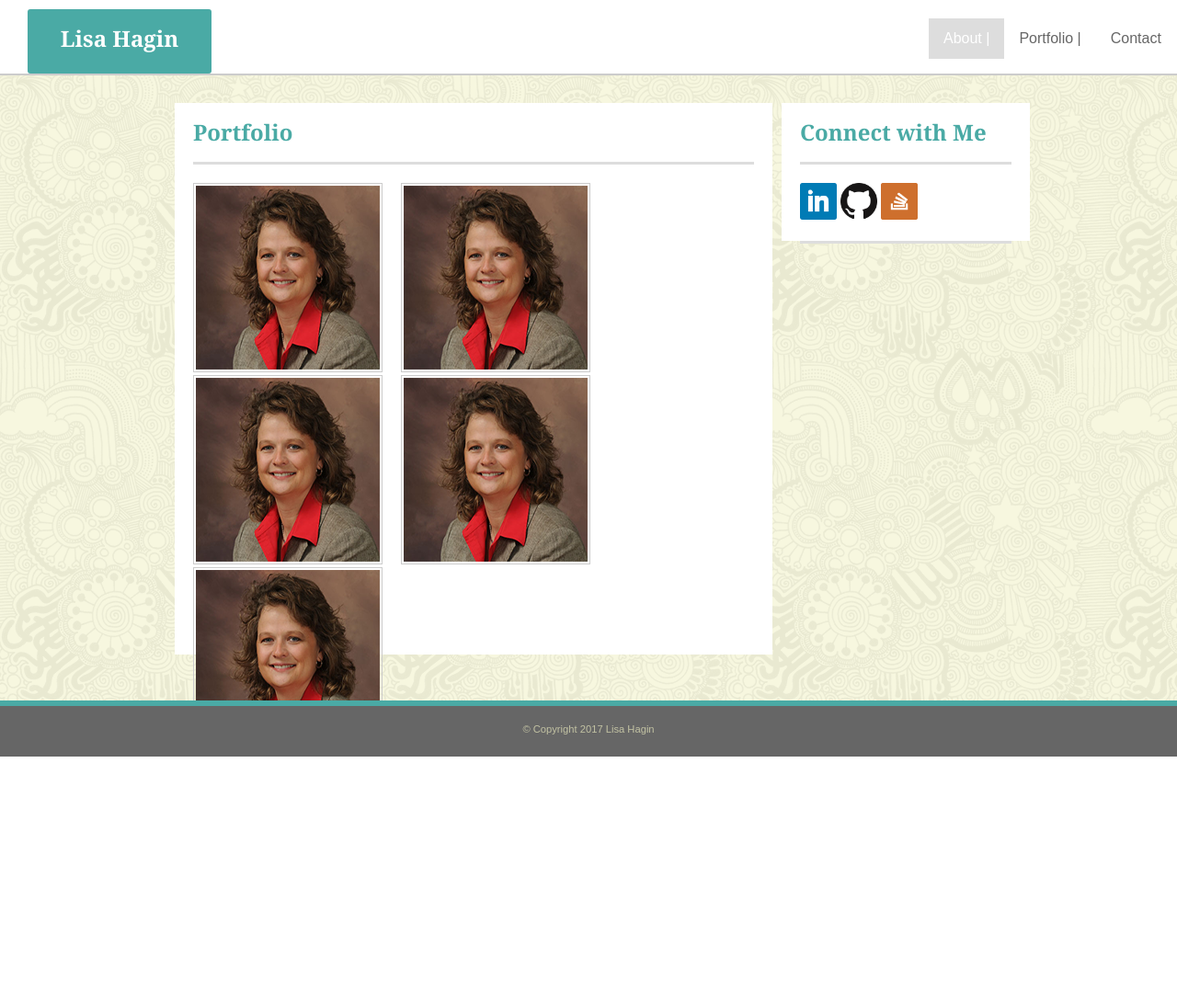
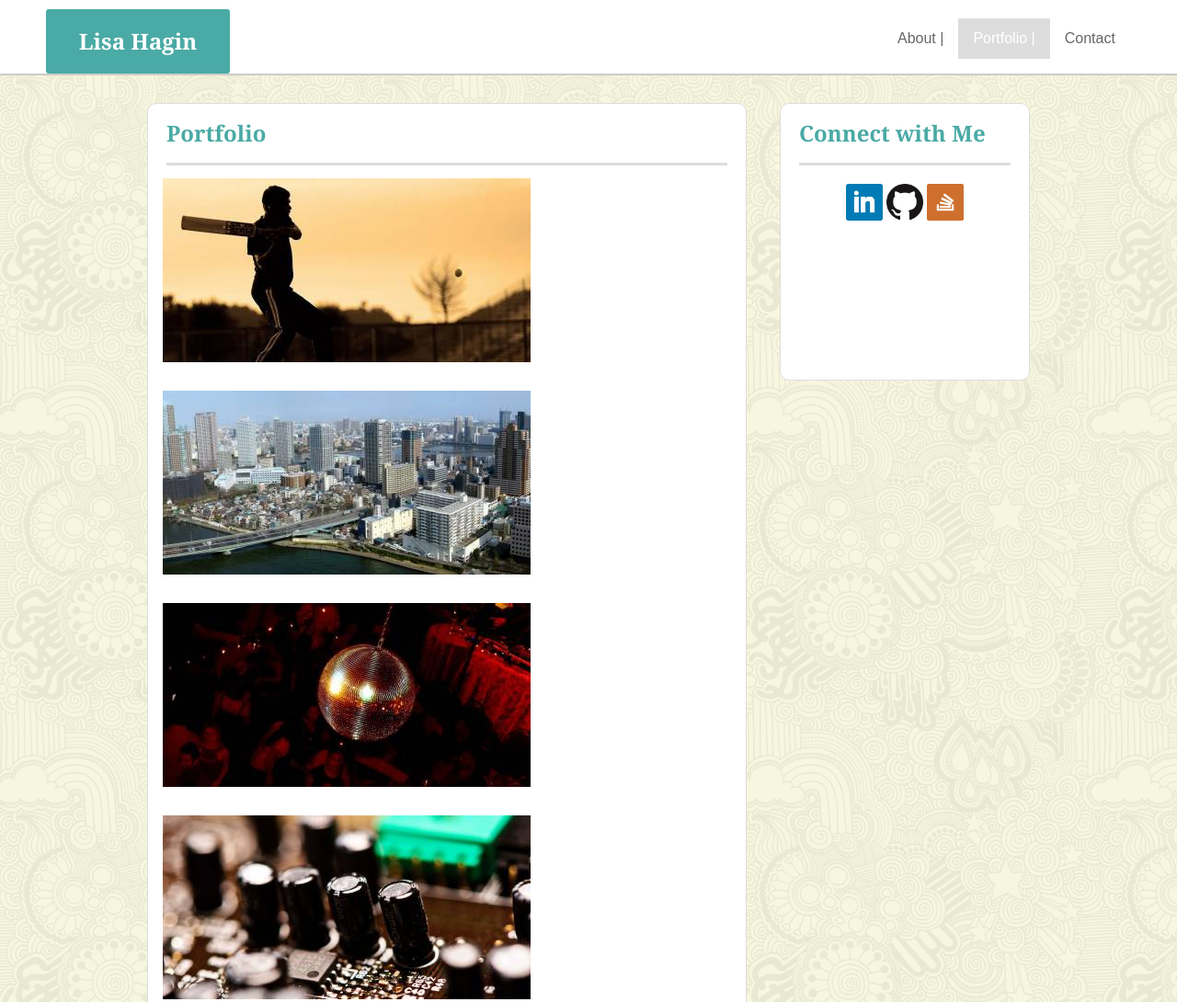
Before and after one commit to haginl1/Basic-Portfolio, a plain HTML site: page portfolio.html in a window 1280 px wide. Shown: the top 1090 px of the page at 92% size. Before the commit the page ends 823 px from the top, so only its background shows below. Drawn offline with Linux system fonts and the light colour scheme.

Commit message:
refining pages

```diff
--- a/assets/css/style.css
+++ b/assets/css/style.css
@@ -1,3 +1,5 @@
+
+
     /* global setting to clear any predefined formatting */
     * {
         margin:0;
@@ -32,45 +34,6 @@
     color:#363636;
 	}
 
-	/* Style the text boxes */
-	input, textarea {
-		width:439px;
-		height:27px;
-		background:#efefef;
-		border:1px solid #dedede;
-		padding:10px;
-		margin-top:3px;
-		font-size: 1em;
-		color:#3a3a3a;
-		-moz-border-radius:5px;
-    	-webkit-border-radius:5px;
-    	border-radius:5px;
-	}
-
-	textarea {
-		height:213px;
-		background:url(images/textarea-bg.jpg) right no-repeat #efefef;
-	}
-
-	input:focus, textarea:focus {
-    	border:1px solid #97d6eb;
-	}
-
-    #submit {
-	    width:127px;
-	    height:38px;
-	    color:#4aaaa5;
-	    text-indent:-9999px;
-	    border:solid;
-	    margin-top:20px;
-	    cursor:pointer;
-	}
-
-	#submit:hover {
-	    opacity:.9;
-	}
-
-
     /* class that controls unique paragraph text spacing and color */
     .spacing{
     	line-height: 1.5em;
@@ -82,7 +45,7 @@
 
 		color: #ffffff;
 		text-align: center;
-		margin-top:20px;
+
 	}
 
 	/* class that controls all headers color when Teal is needed */
@@ -111,20 +74,12 @@
 		padding: 2px;
 	}
 
-	/* class that controls social media images */
-	.social-icons{
-
-		width:40px;
-		height:40px;
-
-		}
-
 	/* class that controls the copyright text in the footer */
     .copyright {
     	color:#c2c2a3;
     	text-align: center;
     	font-size: .7em;
-    	margin-top:20px;
+
     }
 
 	/* navigation links styling and hover control */
@@ -163,7 +118,8 @@
 		overflow: hidden;
 		color: #0065bd;
 		width: 960px;
-		min-height: 600px;
+		height:auto;
+		margin-top:30px;
 	}
 
 	/* main header ID container formatting*/
@@ -172,23 +128,25 @@
 		border-bottom: 2px solid #cccccc;
 		min-height: 80px;
 
-
 		}
 	/* container for logo name */
 	#logo{
-		margin-top:10px;
-		margin-left:30px;
+
 		background-color: #4aaaa5;
 		width:200px;
 		height:70px;
 		border-radius: 3px;
-
+		line-height: 70px;
 		float: left;
+		position:relative;
+		top:10px;
+		margin-left:50px;
 	}
 
 	/* navigation ID area for About |Portfolio | Contact */
 	#nav{
 
+		margin-right:50px;
 		margin-top:20px;
 		width:270px;
 		top:50%;
@@ -198,38 +156,41 @@
 
 	/* section ID container control on left side */
 	#section{
-		margin-top:30px;
-		margin-left:30px;
 		background-color: #ffffff;
 		width:650px;
 		float:left;
+		min-height:800px;
 		position:relative;
-		min-height: 600px;
-		margin-bottom: 50px;
+		border:1px solid #dddddd;
+		border-radius: 10px;
+	}
 
-
-	}
 	/* article ID container area with image and text */
 	#article{
+		margin-top:20px;
+		margin-left:20px;
+		margin-right:20px;
+	}
 
-		position:absolute;
-		margin-left: 20px;
-		margin-right:20px;
-		margin-top:20px;
-
-
-
-	}
 
 	/* sidebar ID container area with social icons side */
 	#sidebar{
-		margin-top:30px;
-		height:150px;
+
 		background-color: #ffffff;
-		border-color: #dddddd;
 		width: 270px;
+		float:right;
+		height:300px;
+		border:1px solid #dddddd;
+		border-radius: 10px;
+	}
 
-		float:right;
+	/* id that controls social media images */
+	#social-icons{
+
+		text-align:center;
+		padding-top:20px;
+		text-align:center;
+
 	}
 
 	/* ID element for the bottom footer with copyright */
@@ -240,5 +201,45 @@
 		min-height: 55px;
 		background-color: #666666;
 		border-top: 6px solid #4aaaa5;
+		line-height: 55px;
+		margin-top:30px;
 
 	}
+
+	/* Style the text boxes for the contact form */
+	input, textarea {
+		width:439px;
+		height:27px;
+		background:#efefef;
+		border:1px solid #dedede;
+		padding:10px;
+		margin-top:3px;
+		font-size: 1em;
+		color:#3a3a3a;
+		-moz-border-radius:5px;
+    	-webkit-border-radius:5px;
+    	border-radius:5px;
+	}
+
+	textarea {
+		height:213px;
+		background:url(images/textarea-bg.jpg) right no-repeat #efefef;
+	}
+
+	input:focus, textarea:focus {
+    	border:1px solid #97d6eb;
+	}
+
+    #submit {
+	    width:127px;
+	    height:38px;
+	    color:#4aaaa5;
+	    text-indent:-9999px;
+	    border:solid;
+	    margin-top:20px;
+	    cursor:pointer;
+	}
+
+	#submit:hover {
+	    opacity:.9;
+	}
--- a/portfolio.html
+++ b/portfolio.html
@@ -1,4 +1,4 @@
-<!DOCTYPE <html>
+<!DOCTYPE html>
 <html lang="en">
 <head>
 	<meta charset="utf-8">
@@ -16,8 +16,8 @@
 				<nav id="nav">
 
 					<ul>
-  						<li><a class="active" href="index.html">About | </a></li>
-  						<li><a  href="portfolio.html">Portfolio | </a></li>
+  						<li><a  href="index.html">About | </a></li>
+  						<li><a  class="active" href="portfolio.html">Portfolio | </a></li>
   						<li><a  href="contact.html">Contact</a></li>
   					</ul>
 
@@ -31,30 +31,33 @@
 
 				<div><h1 class="teal title ">Portfolio</h1></div>
 
-			<article id="article">
+				<ul id="imagelist">
 
+					<li><a href="#" target="_blank"><img src="assets/images/baseball.jpg" alt="baseball" ></a></li>
+					<li><a href="#" target="_blank"><img src="assets/images/city.jpg" alt="city" ></a></li>
+					<li><a href="#" target="_blank"><img src="assets/images/disco.jpg" alt="disco" ></a></li>
+					<li><a href="#" target="_blank"><img src="assets/images/electric.jpg" alt="electric" ></a></li>
 
-					<img src="assets/images/lisa.png" alt="Lisa Hagin" class="float-image">
-					<img src="assets/images/lisa.png" alt="Lisa Hagin" class="float-image">
-					<img src="assets/images/lisa.png" alt="Lisa Hagin" class="float-image">
-					<img src="assets/images/lisa.png" alt="Lisa Hagin" class="float-image">
-					<img src="assets/images/lisa.png" alt="Lisa Hagin" class="float-image">
+				</ul>
 
-
-
-
-
-			</article><!-- end article -->
 		</section><!-- end section -->
 
 		<aside id="sidebar" >
 
 			<h1 class="teal title ">Connect with Me</h1>
 
-				<div class="title" >
-				<a href="https://www.linkedin.com/in/lisahagin" target="_blank"></a><img src="assets/images/linkedin.png" alt="LinkedIn" class="social-icons">
-  				<a href="https://github.com/haginl1" target="_blank" ></a><img src="assets/images/github.png" alt="GitHub" class="social-icons">
-  				<a href="http://stackoverflow.com/users/7269962/lisa-hagin?tab=profile" target="_blank" ></a><img src="assets/images/stackflow.png" alt="Stack Overflow" class="social-icons">
+				<div id="social-icons">
+
+				<p>
+
+				<a href="https://www.linkedin.com/in/lisahagin" target="_blank"></a><img src="assets/images/linkedin.png" alt="LinkedIn" style="width:40px; height: 40px;">
+
+  				<a href="https://github.com/haginl1" target="_blank" ></a><img src="assets/images/github.png" alt="GitHub" style="width:40px; height: 40px;">
+
+
+  				<a href="http://stackoverflow.com/users/7269962/lisa-hagin?tab=profile" target="_blank" ></a><img src="assets/images/stackflow.png" alt="Stack Overflow" style="width:40px; height: 40px;">
+  				</p>
+
   				</div>
 
   		</aside><!-- end aside -->
```
Also changed, not shown: contact.html (+14 -8 lines), index.html (+14 -5 lines), assets/images/baseball.jpg (added), assets/images/city.jpg (added), assets/images/disco.jpg (added), assets/images/drop.jpg (added), assets/images/electric.jpg (added), assets/images/hawaii.jpg (added), assets/images/lady.jpg (added).
